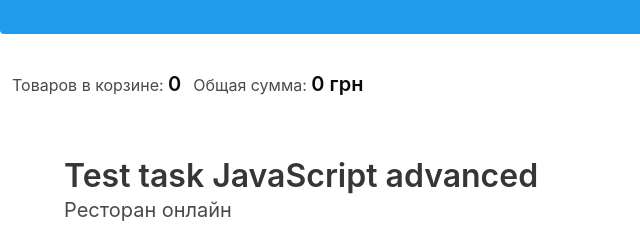
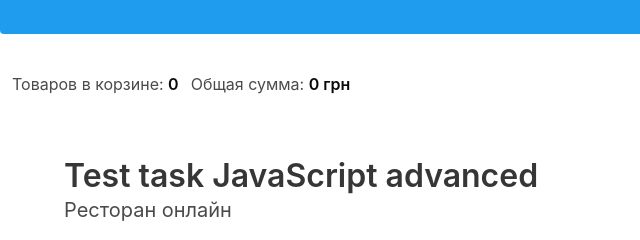
Before and after one commit to a1exalexander/mini-restaurant, a website: page index.html in a window 1280 px wide. Shown: the part 254-494 px from the top of the page, 0-640 px from the left. Drawn offline with nearby package versions, Linux system fonts and the light colour scheme.

Commit message:
fix filters style

```diff
--- a/css/style.css
+++ b/css/style.css
@@ -129,17 +129,21 @@ body {
 }
 
 .filters {
-  padding: 16px 24px;
+  padding: 12px 24px;
   box-shadow: 0 2px 4px 0 rgba(0, 0, 0, 0.12);
   position: sticky;
-  top: 98px;
+  top: 126px;
   background-color: #fff;
   z-index: 2;
   flex-wrap: wrap;
 }
 
+.navbar-item__info {
+  flex-direction: column;
+}
+
 .filters__item:first-child {
-  margin-right: 24px;
+  margin: 0 24px 0 0;
 }
 
 .navbar {
@@ -237,7 +241,10 @@ body {
     flex-direction: row;
   }
   .filters {
-    top: 52px;
+    top: 50px;
+  }
+  .navbar-item__info {
+    flex-direction: row;
   }
   .order {
     list-style: decimal;
--- a/index.html
+++ b/index.html
@@ -84,15 +84,15 @@
 			<nav class="navbar " role="navigation" aria-label="main navigation">
 					<div class="navbar-start">
 						<div class="navbar-item">
-							<div class="field is-grouped is-grouped-multiline">
-								<div class="control">
+							<div class="field is-grouped is-grouped-multiline navbar-item__info">
+								<div class="control is-size-6">
 									Товаров в корзине:
-									<span id='amount' class="has-text-black has-text-weight-semibold is-size-5">0</span>
+									<span id='amount' class="has-text-black has-text-weight-semibold">0</span>
 								</div>
 
-								<div class="control">
+								<div class="control is-size-6">
 									Общая сумма:
-									<span id='price' class="has-text-black has-text-weight-semibold is-size-5">0 грн</span>
+									<span id='price' class="has-text-black has-text-weight-semibold">0 грн</span>
 								</div>
 							</div>
 						</div>
```
